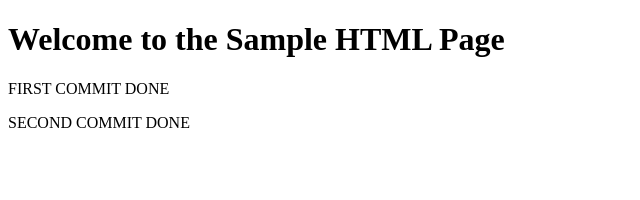
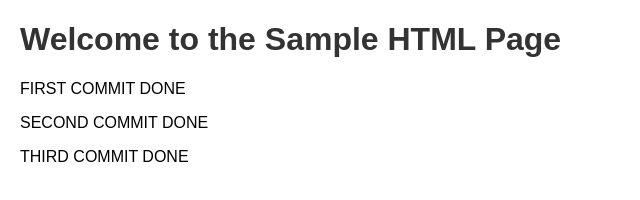
Before and after one commit to anishxchahar/athena, a plain HTML site: page athena/index.html in a window 1280 px wide. Shown: the whole page, without its empty margins (0-640 px from the left). Drawn offline with Linux system fonts and the light colour scheme.

Commit message:
style added to page

```diff
--- a/athena/index.html
+++ b/athena/index.html
@@ -10,5 +10,14 @@
     <h1>Welcome to the Sample HTML Page</h1>
     <p>FIRST COMMIT DONE</p>
     <p>SECOND COMMIT DONE</p>
+    <p>THIRD COMMIT DONE</p>
 </body>
+<style>
+    body {
+        font-family: Arial, sans-serif;
+        margin: 20px;
+    }
+    h1 {
+        color: #333;
+    }  </style>
 </html>
```
